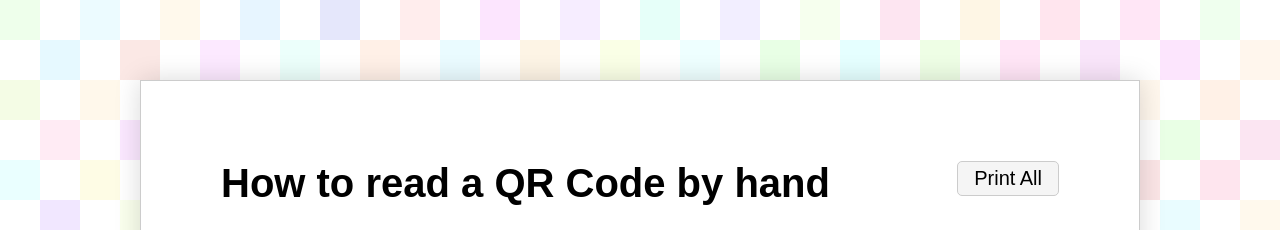
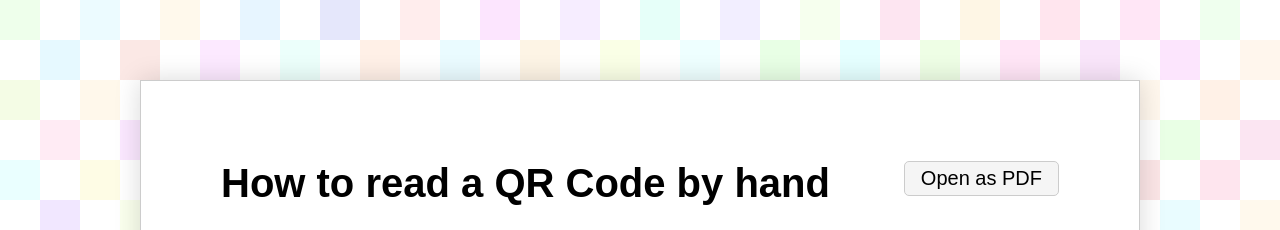
Before and after one commit to noel-friedrich/read-qr-by-hand, a plain HTML site: page index.html in a window 1280 px wide. Shown: the top 230 px of the page. Drawn offline with Linux system fonts and the light colour scheme; a script that the page names is missing.

Commit message:
changed print button text

```diff
--- a/index.html
+++ b/index.html
@@ -11,7 +11,7 @@
         <main class="main-container">
             <div class="page a4">
                 <h1>How to read a QR Code by hand</h1>
-                <button id="print-all-button" class="print-button using-invisible-ink">Print All</button>
+                <button id="print-all-button" class="print-button using-invisible-ink">Open as PDF</button>
                 <p>
                     <a href="https://en.wikipedia.org/wiki/QR_code">Quick Response Codes</a>
                     weren't made to be human-readable. However, you can still read them by hand;
```
